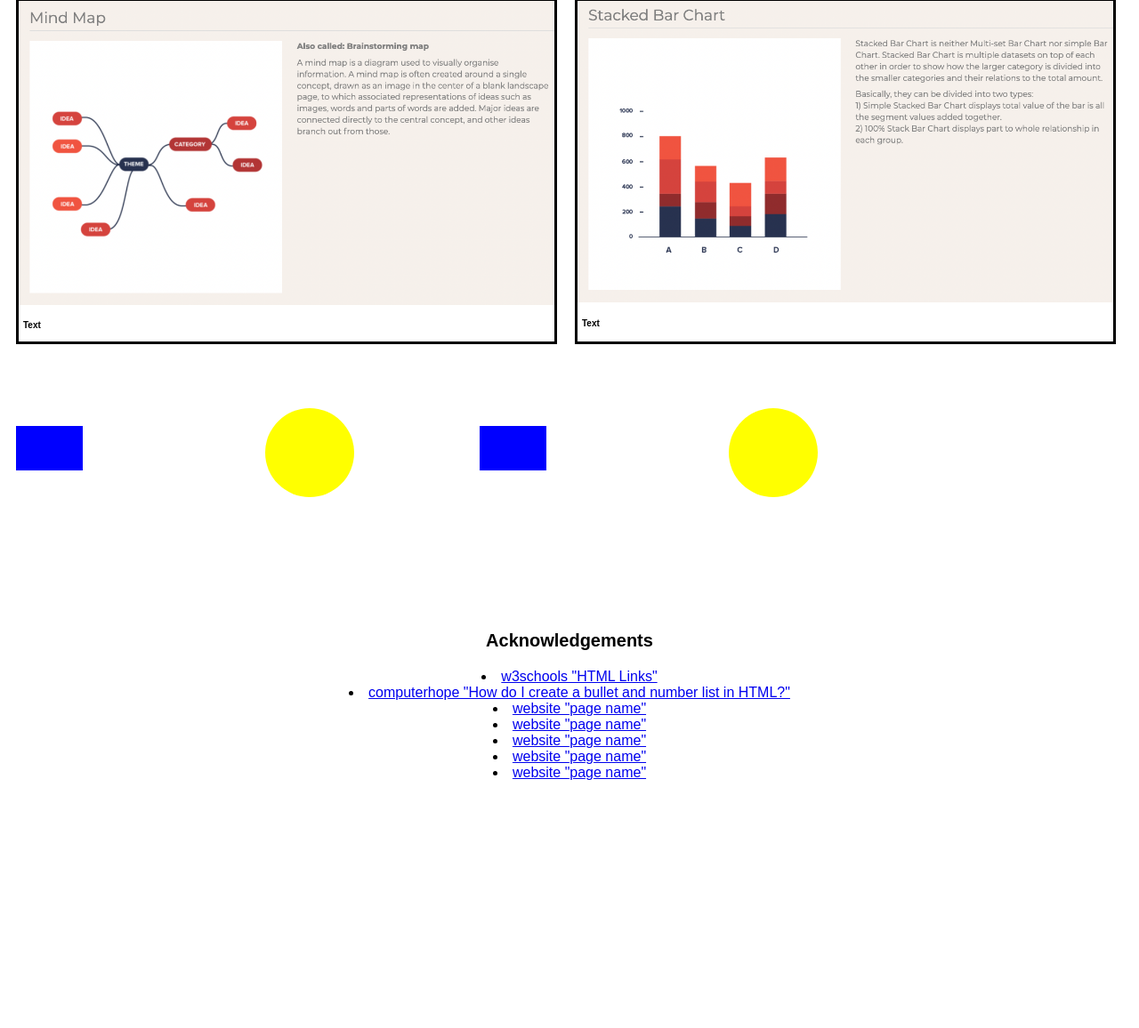
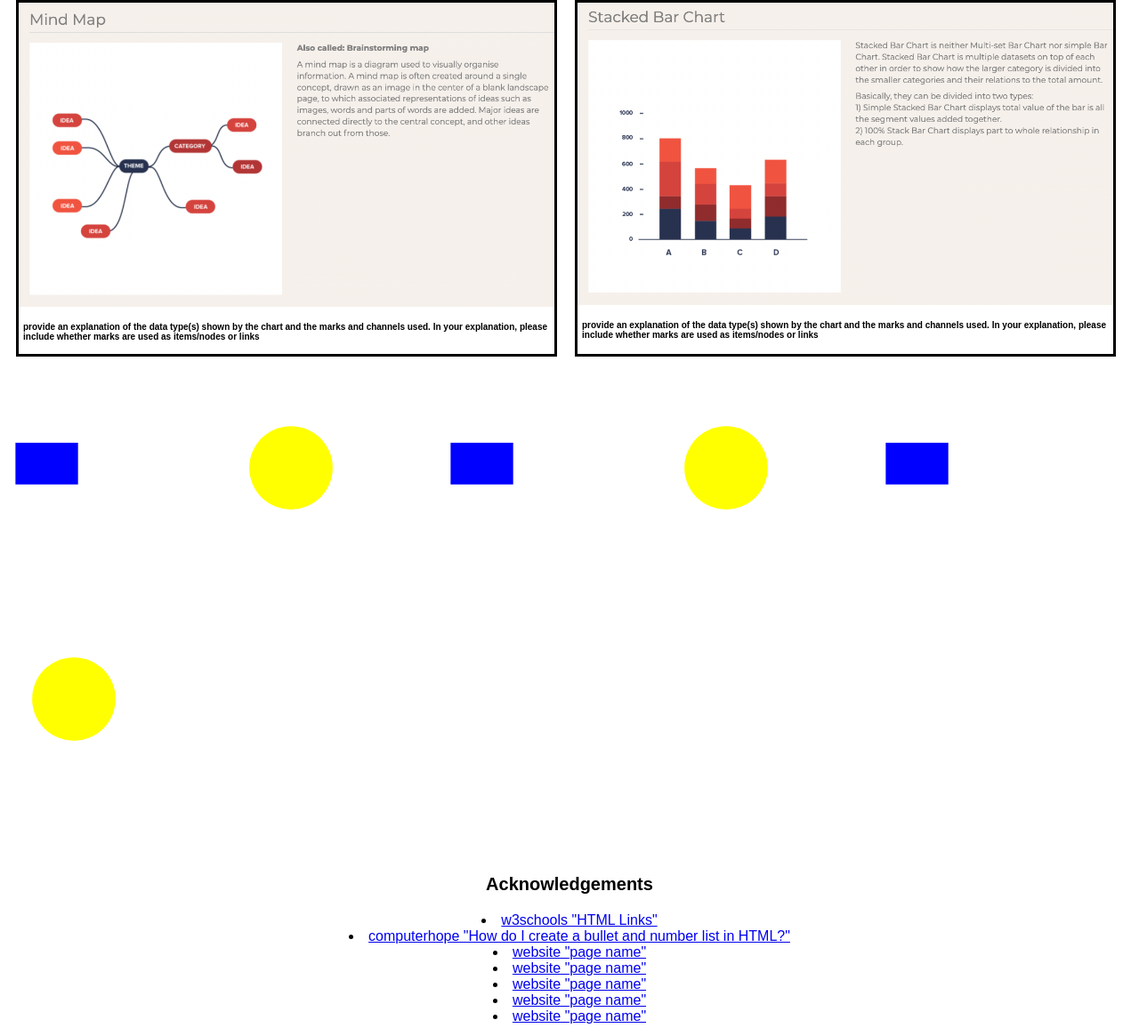
Before and after one commit to DS4200-S22/hw-03-josh-and-matt, a plain HTML site: page index.html in a window 1280 px wide. Shown: the part 521-1677 px from the top of the page at 89% size. Before the commit the page ends 1407 px from the top, so only its background shows below. Drawn offline with Linux system fonts and the light colour scheme.

Commit message:
more shapes, more text
coming back later tonight

```diff
--- a/index.html
+++ b/index.html
@@ -20,35 +20,41 @@
       <div>
         <img src="img/bump_chart.png" alt="Second gallery image" />
         <h2 class="description">
-          Text
+          provide an explanation of the data type(s) shown by the chart and the marks and channels used. In your explanation, please include whether marks are used as items/nodes or links
         </h2>
       </div>
       <div>
         <img src="img/mind_map.png" alt="Third gallery image" />
         <h2 class="description">
-          Text
+          provide an explanation of the data type(s) shown by the chart and the marks and channels used. In your explanation, please include whether marks are used as items/nodes or links
         </h2>
       </div>
       <div>
         <img src="img/stacked_bar_chart.png" alt="Fourth gallery image" />
         <h2 class="description">
-          Text
+          provide an explanation of the data type(s) shown by the chart and the marks and channels used. In your explanation, please include whether marks are used as items/nodes or links
         </h2>
       </div>
     </section>
   </div>
 
   <div class="interactive">
-    <svg width="256" height="256" viewBox="0 0 256 256">
+    <svg width="240" height="256" viewBox="0 0 256 256">
       <rect class="my-rect" x="10" y="50" width="75" height="50" />
     </svg>
-    <svg width="256" height="256" viewBox="0 0 256 256">
+    <svg width="240" height="256" viewBox="0 0 256 256">
       <circle class="my-circ" cx="80" cy="80" r="50" height="50" />
     </svg>
-    <svg width="256" height="256" viewBox="0 0 256 256">
+    <svg width="240" height="256" viewBox="0 0 256 256">
       <rect class="my-rect" x="10" y="50" width="75" height="50" />
     </svg>
-    <svg width="256" height="256" viewBox="0 0 256 256">
+    <svg width="240" height="256" viewBox="0 0 256 256">
+      <circle class="my-circ" cx="80" cy="80" r="50" height="50" />
+    </svg>
+    <svg width="240" height="256" viewBox="0 0 256 256">
+      <rect class="my-rect" x="10" y="50" width="75" height="50" />
+    </svg>
+    <svg width="240" height="256" viewBox="0 0 256 256">
       <circle class="my-circ" cx="80" cy="80" r="50" height="50" />
     </svg>
   </div>
--- a/style.css
+++ b/style.css
@@ -32,6 +32,9 @@
   padding: 5px;
 }
 
+.interactive div {
+  align-content: center;
+}
 .my-rect {
   fill: blue;
 }
```
